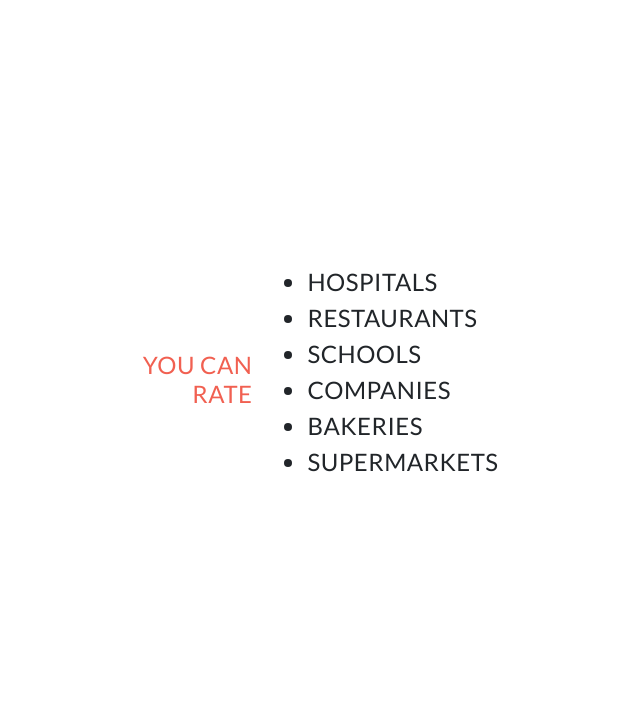
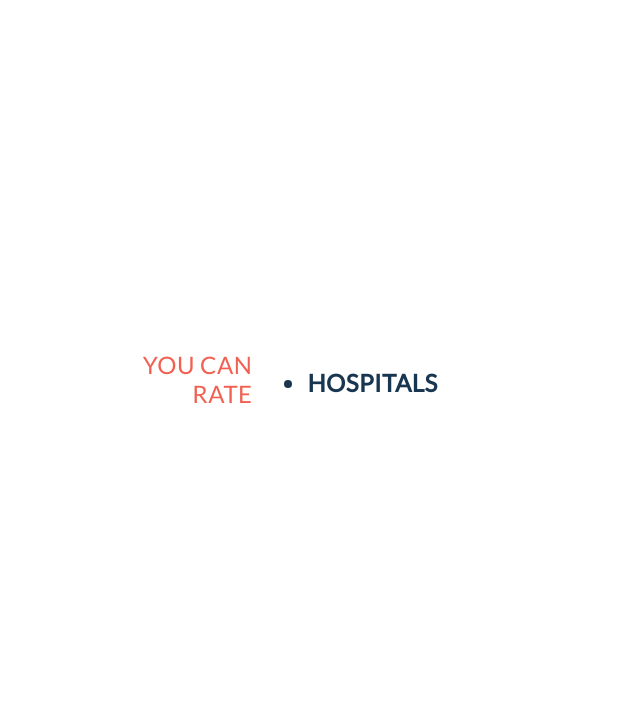
Before and after one commit to mwiha/rating, a Flask app: page / in a window 1280 px wide; the page is wider, and only the part inside the window is pictured. Shown: the part 484-1204 px from the top of that part, without its empty margins (257-897 px from the left). Run offline with Flask 2, Linux system fonts and the light colour scheme; data that the repository does not hold is empty; some libraries are stand-ins or nearby versions.

Commit message:
stlyed the sscrolling list

```diff
--- a/app/static/css/main.css
+++ b/app/static/css/main.css
@@ -226,3 +226,12 @@ html {
   -webkit-transform: translateY(-50%);
           transform: translateY(-50%);
 }
+
+.box {
+  height: 30px;
+  margin: auto;
+  overflow: hidden;
+  position: relative;
+  color: #193651;
+  font-weight: bold;
+}
```
